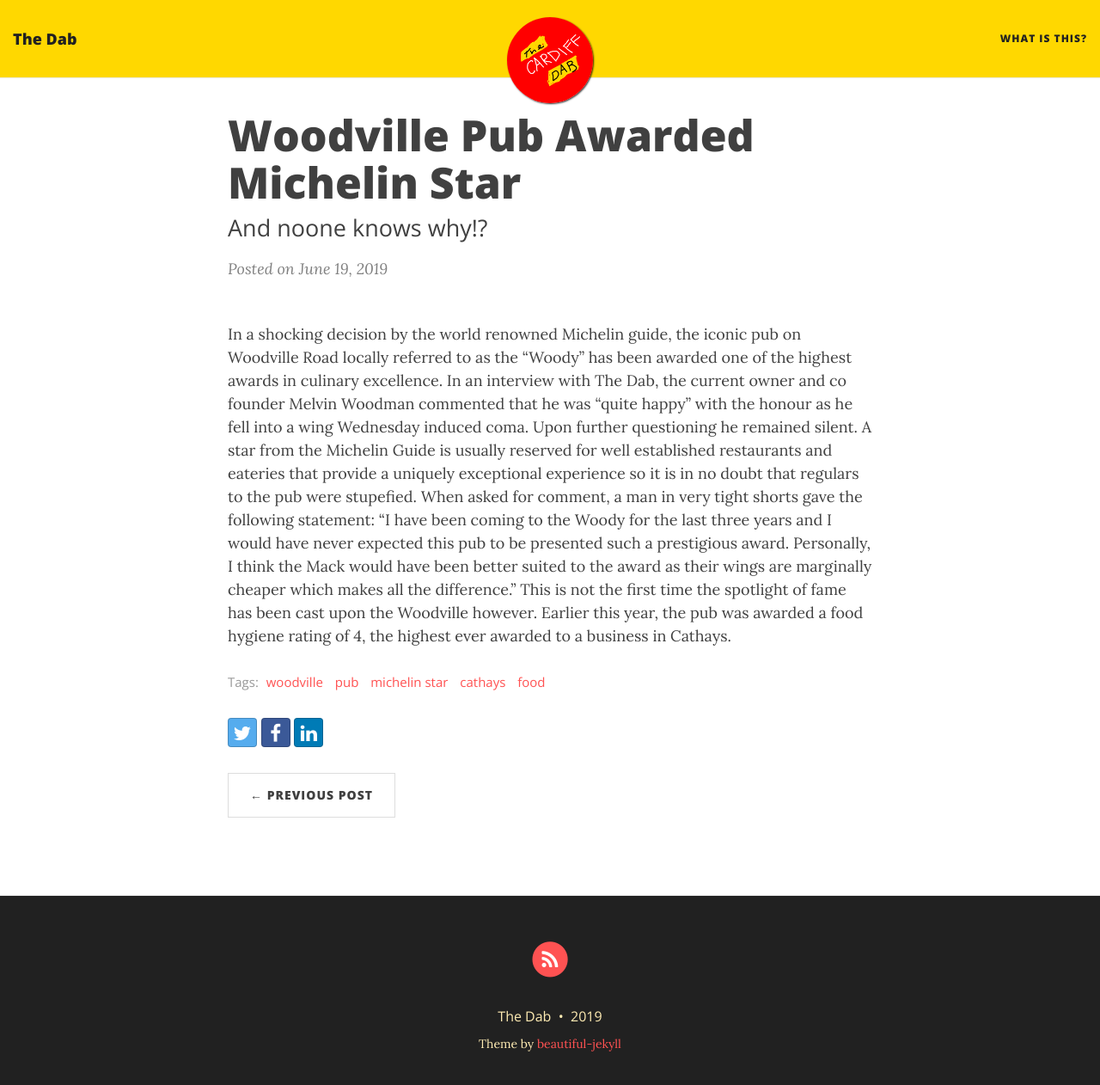
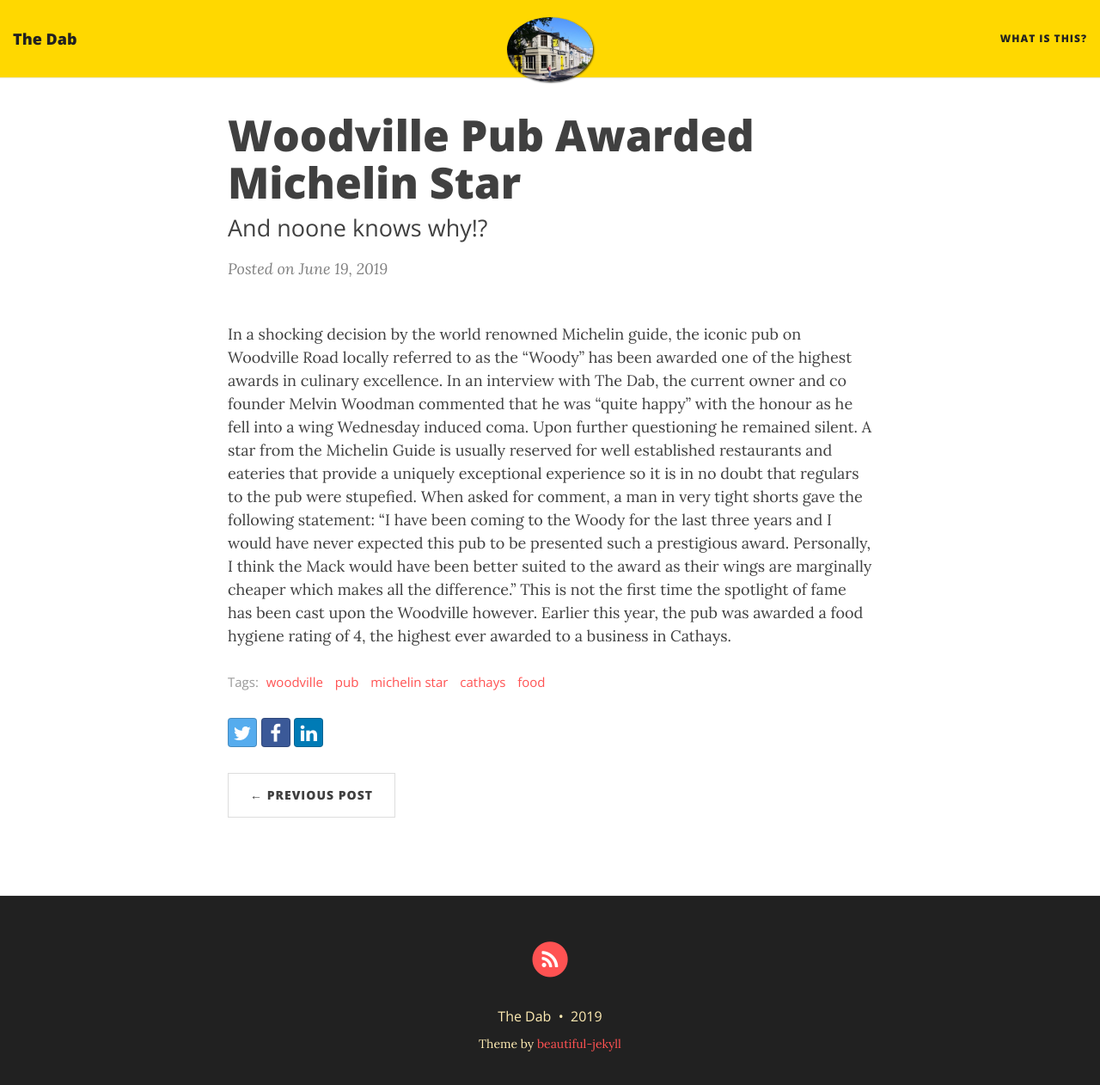
Before and after one commit to The-Dab/the-dab.github.io, a Jekyll site: the page built from _posts/2019-06-19-woodville-pub-awarded-michelin-star.md, in a window 1280 px wide and 1275 px high. Shown: the top 1262 px of the window at 86% size. Built offline with Jekyll 4.4.1, drawn with Linux system fonts in a browser that asks for light colours; nearby versions of some CDN libraries; comment, search, counter and statistics services are not loaded.

Commit message:
Added images

```diff
--- a/_posts/2019-06-19-woodville-pub-awarded-michelin-star.md
+++ b/_posts/2019-06-19-woodville-pub-awarded-michelin-star.md
@@ -4,6 +4,7 @@ title: Woodville Pub Awarded Michelin Star
 subtitle: And noone knows why!?
 tags: [woodville, pub, michelin star, cathays, food]
 comments: true
+image: /img/woody.jpg
 ---
 
 In a shocking decision by the world renowned Michelin guide, the iconic pub on Woodville Road locally referred to as the “Woody” has been awarded one of the highest awards in culinary excellence. In an interview with The Dab, the current owner and co founder Melvin Woodman commented that he was “quite happy” with the honour as he fell into a wing Wednesday induced coma. Upon further questioning he remained silent. A star from the Michelin Guide is usually reserved for well established restaurants and eateries that provide a uniquely exceptional experience so it is in no doubt that regulars to the pub were stupefied. When asked for comment, a man in very tight shorts gave the following statement:
```
Also changed, not shown: img/woody.jpg (added).
